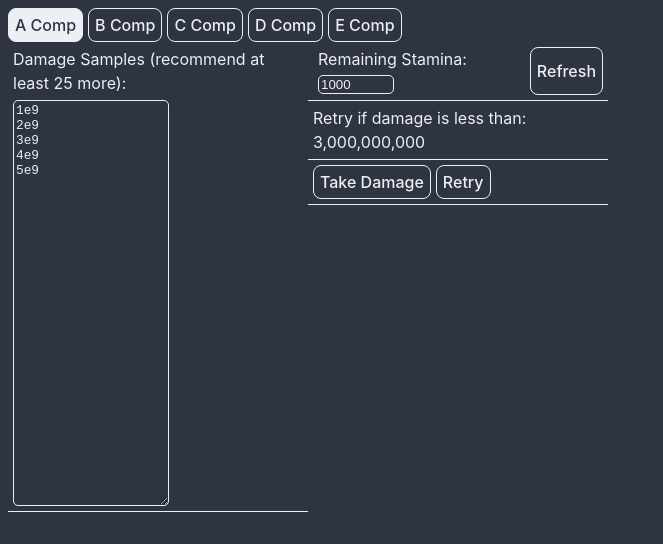
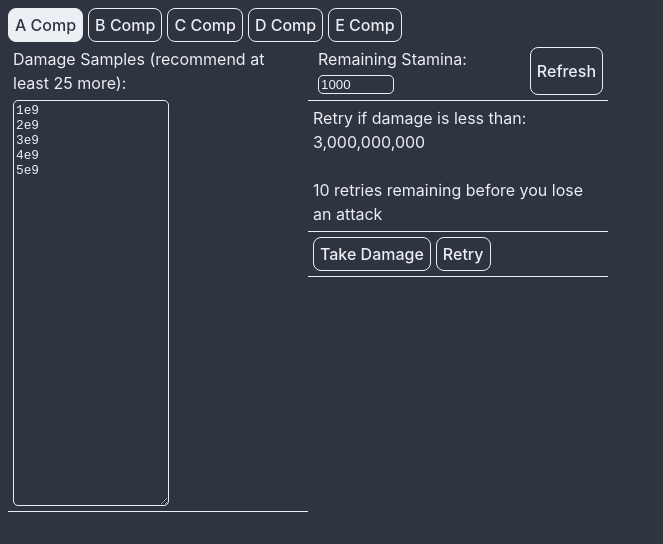
Before and after one commit to Dae314/ae_threshold_optimizer, a Svelte app: page / in a window 1280 px wide. Shown: the top 544 px of the page, without its empty margins (0-663 px from the left). Built offline with nearby package versions, Linux system fonts and the light colour scheme.

Commit message:
Add remaining retries calculation

```diff
--- a/src/App.svelte
+++ b/src/App.svelte
@@ -18,6 +18,7 @@
 
 	$: samples = raw_samples.replace(empty_regex, "").split('\n').filter(e => e).map(e => Number(e));
 	$: moreSamples = samples.length <= rec_samples ? rec_samples - samples.length : 0;
+	$: remainingRetries = stam < take_cost ? 0 : Math.floor((stam % take_cost)/retry_cost);
 
 	onMount(() => {
 		calculate();
@@ -120,6 +121,8 @@
 		<section>
 			<p>Retry if damage is less than:<br/>
 			{optimal_thresh.toLocaleString('en-US')}</p>
+			<br/>
+			<p class="remainingRetries" class:alert={remainingRetries === 0}>{remainingRetries} retries remaining before you lose an attack</p>
 		</section>
 		<section id="buttonSect">
 			<button class="updateButton" type="button" on:click={handleTake} disabled={stam < take_cost}>Take Damage</button>
@@ -195,4 +198,8 @@
 	p {
 		margin: 0;
 	}
+	.remainingRetries.alert {
+		font-weight: bold;
+		color: red;
+	}
 </style>
```
